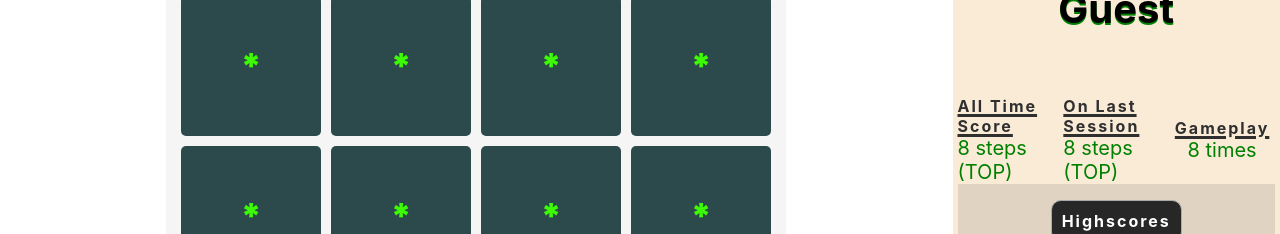
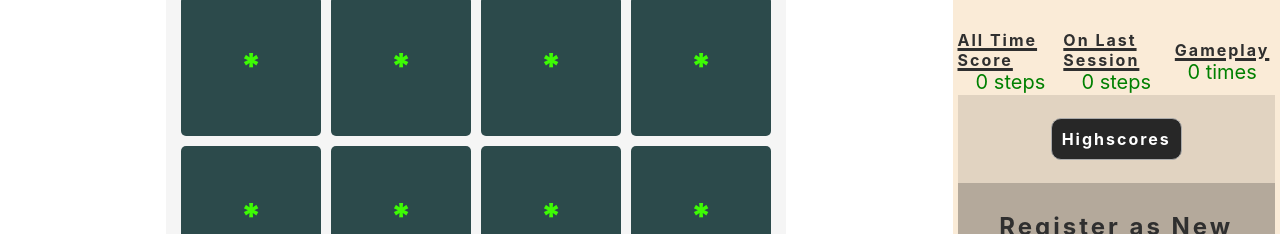
Before and after one commit to koiralamandip/matchingGame, a React (Create React App) app: page / in a window 1280 px wide. Shown: the part 173-407 px from the top of the page. Built offline with nearby package versions, Linux system fonts and the light colour scheme; no server answers; data requests are answered from the project's data file.

Commit message:
change in json db path in saga

```diff
--- a/package.json
+++ b/package.json
@@ -30,7 +30,6 @@
     "build": "react-scripts build",
     "test": "react-scripts test",
     "eject": "react-scripts eject",
-    "json-serve": "json-server https://my-json-server.typicode.com/koiralamandip/matchingJSON/db"
   },
   "eslintConfig": {
     "extends": [
--- a/src/state/saga.ts
+++ b/src/state/saga.ts
@@ -40,14 +40,14 @@ function* updateScore(action: ScoreUpdateAction){
 
 // Actual function that uses axios to async. fetch users list from the server
 const fetchUser = async() => {
-    const resp =  await axios.get("http://localhost:3002/user?_sort=score[high]&_order=asc", {headers: {'Content-Type': 'application/json'}});
+    const resp =  await axios.get("https://my-json-server.typicode.com/koiralamandip/matchingJSON/user?_sort=score[high]&_order=asc", {headers: {'Content-Type': 'application/json'}});
     // console.log(resp.data)
     return resp.data
 }
 
 // Function to async. add/insert user to the server
 const _addUser = async(payload: User) => {
-    const response = await axios.post("http://localhost:3002/user", payload,{headers: {'Content-Type': 'application/json'}});
+    const response = await axios.post("https://my-json-server.typicode.com/koiralamandip/matchingJSON/user", payload,{headers: {'Content-Type': 'application/json'}});
     return response.data
 }
 
@@ -66,7 +66,7 @@ const _updateScore = async(payload: {last: number, user: User}) => {
     // On every update of user status, we know the player played the game one more time
     payload.user.gameplay = payload.user.gameplay + 1;
 
-    const response = await axios.put(`http://localhost:3002/user/${payload.user.id}`, payload.user, {headers: {'Content-Type': 'application/json'}});
+    const response = await axios.put(`https://my-json-server.typicode.com/koiralamandip/matchingJSON/user/${payload.user.id}`, payload.user, {headers: {'Content-Type': 'application/json'}});
     return response.data
 }
 
```
